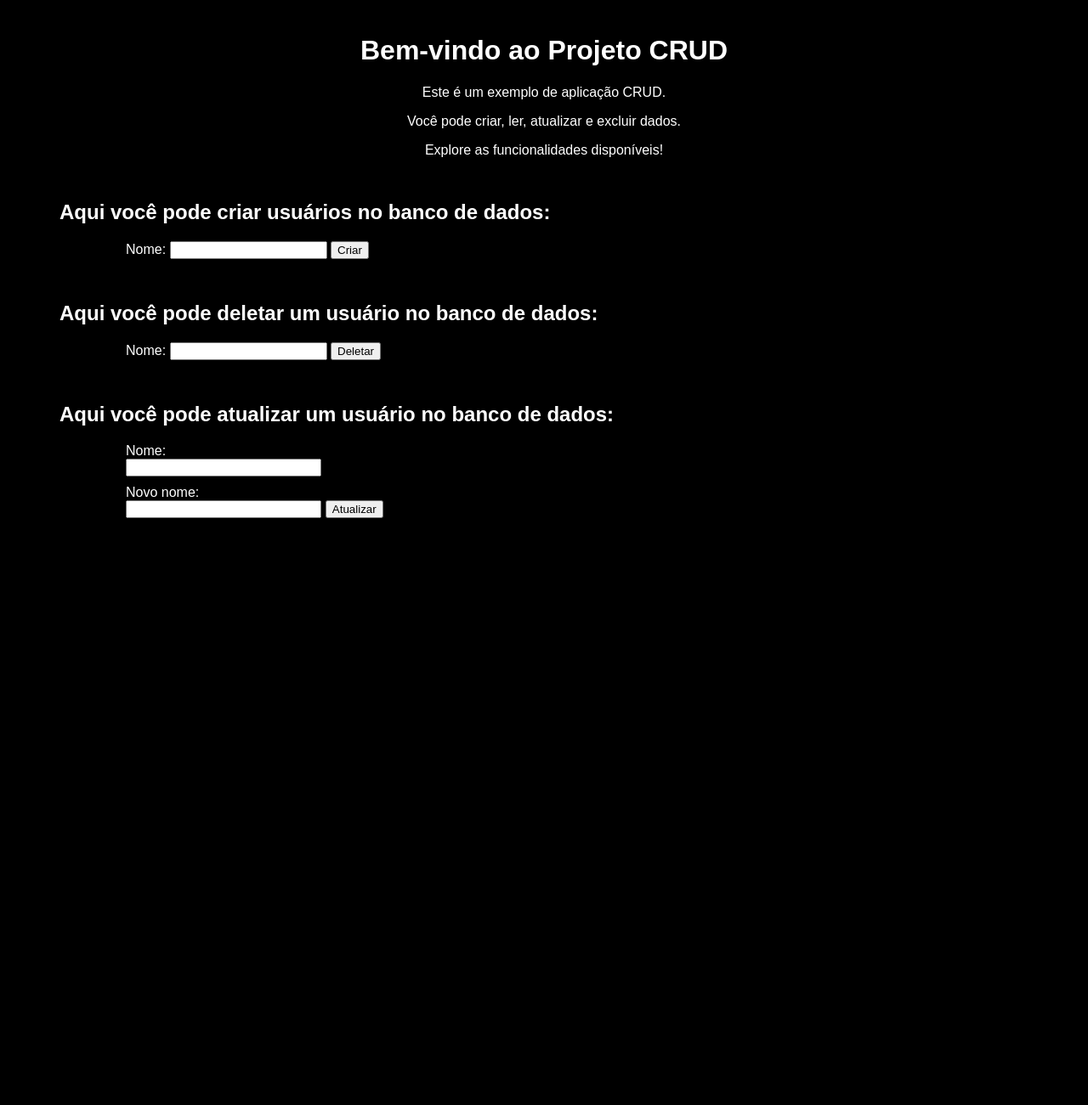
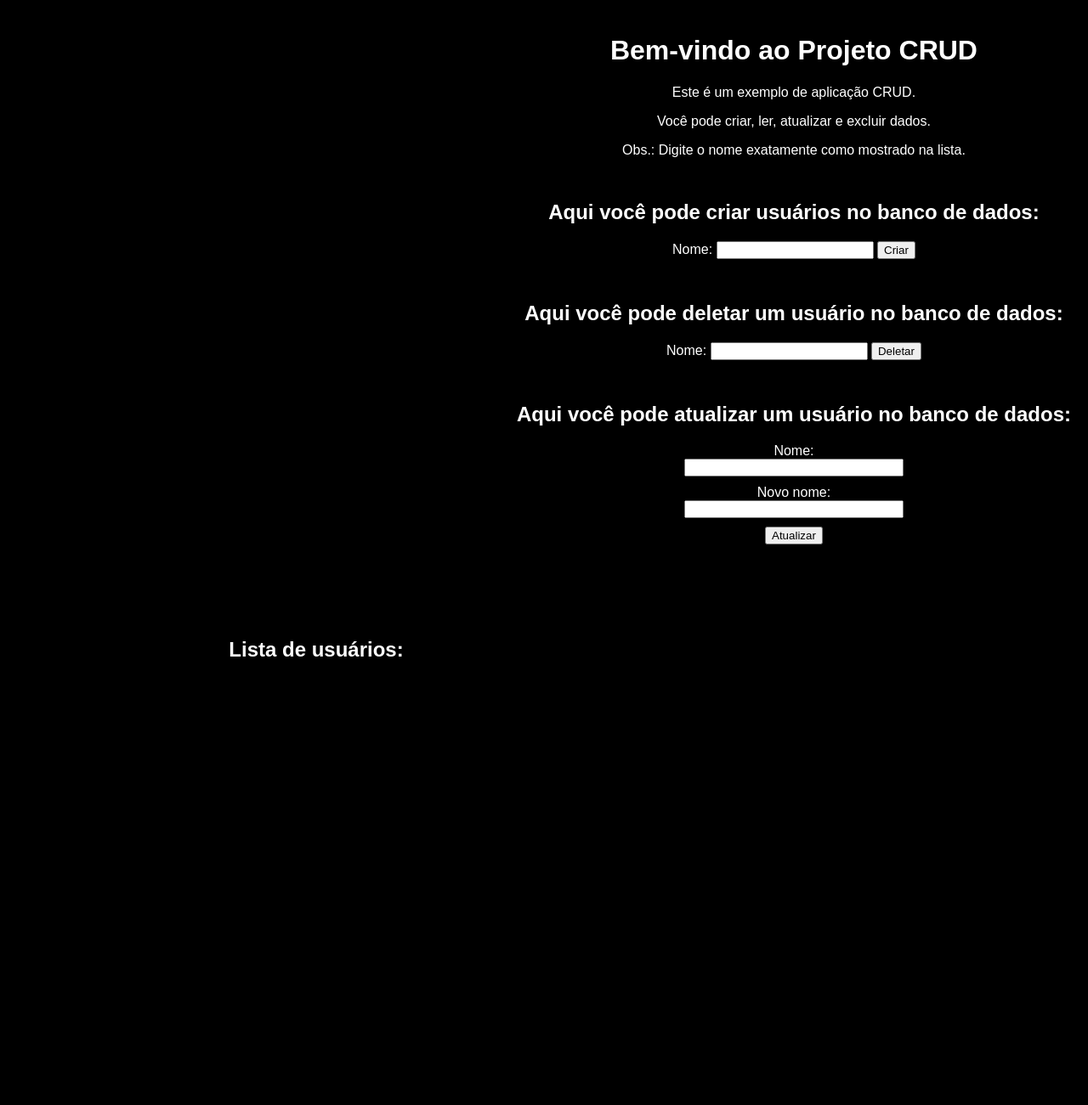
Before and after one commit to devjoaoalves/ProjetoCRUD, a Flask app: page / in a window 1280 px wide. Shown: the whole page at 85% size. Before the commit the page ends 610 px from the top, so only its background shows below. Run offline with Flask 3, Linux system fonts and the light colour scheme.

Commit message:
HTML e CSS prontos

```diff
--- a/static/index.css
+++ b/static/index.css
@@ -7,24 +7,47 @@ body{
     text-align: center;
 }
 h2, form{
-    text-align: left;
-    margin-left: 50px;
+    text-align: center;
 }
 h2{
     margin-top: 50px;
 }
 form{
-    margin-left: 10vw;
+    text-align: center;
     margin-bottom: 20px;
 }
 .name_atual{
     margin-top: 10px;
-    display: block;
+    display: grid;
 }
 .new_name{
     margin-top: 10px;
-    display: block;
+    display: grid;
 }
 .input_update{
-    width: 20%;
+    width: 250px;
 }
+.bt_update{
+    display: grid;
+    margin-top: 10px;
+    margin-left: auto;
+    margin-right: auto;
+}
+.forms{
+    float: right;
+    max-width: 700px;
+    position: relative;
+}
+.painel{
+    /* background-color: blue; */
+    text-align: center;
+    width: 55vw;
+    height: 600px;
+    min-width: 350px;
+    max-width: 750px;
+    margin-top: 40px;
+    margin-left: auto;
+    margin-right: auto;
+    position: relative;
+    float: left;
+}
--- a/templates/index.html
+++ b/templates/index.html
@@ -7,10 +7,11 @@
     <title>ProjetoCRUD</title>
 </head>
 <body>
+    <div class="forms">
         <h1>Bem-vindo ao Projeto CRUD</h1>
         <p>Este é um exemplo de aplicação CRUD.</p>
         <p>Você pode criar, ler, atualizar e excluir dados.</p>
-    <p>Explore as funcionalidades disponíveis!</p>
+        <p>Obs.: Digite o nome exatamente como mostrado na lista.</p>
 
         <h2>Aqui você pode criar usuários no banco de dados:</h2>
         <form action='../create' method="post">
@@ -32,8 +33,12 @@
             <input class="input_update" type="text" name="name" required>
             <label class="new_name" for="new_name">Novo nome:</label>
             <input class="input_update" type="text" name="new_name" required>
-        <button type="submit">Atualizar</button>
+            <button class="bt_update" type="submit">Atualizar</button>
         </form>
+    </div>
+    <div class="painel">
+        <h2>Lista de usuários:</h2>
+    </div>
 
 </body>
 </html>
--- a/views.py
+++ b/views.py
@@ -40,3 +40,7 @@ def update():
             usuario.name = request.form['new_name']
             sessao.commit()
         return render_template('index.html')
+
+@app.route('/read', methods=['POST', 'GET'])
+def read():
+    ...
```
Also changed, not shown: dados.db. Lines whose indentation alone changed are shown as unchanged.
